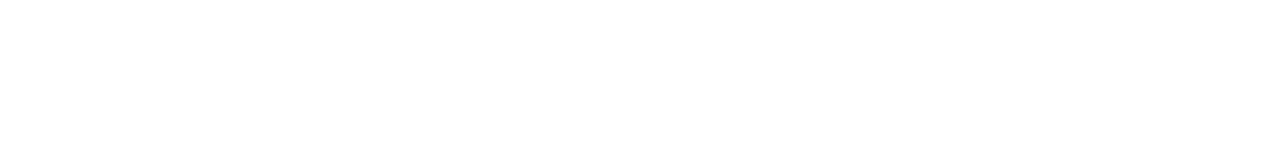
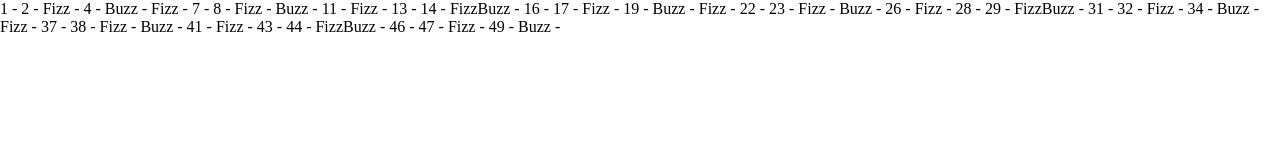
Before and after one commit to neshi00/js-fizzbuzzdom, a plain HTML site: page index.html in a window 1280 px wide. Drawn offline with Linux system fonts and the light colour scheme.

Commit message:
milestone 2

```diff
--- a/index.html
+++ b/index.html
@@ -10,7 +10,16 @@
 </head>
 <body>
 
-    <div class="container"></div>
+    <div class="macro-container">
+
+        <div class="container-boxes">
+            <div class="box"></div>
+
+        </div>
+
+
+
+    </div>
 
     <script src="./js/script.js"></script>
 </body>
--- a/js/script.js
+++ b/js/script.js
@@ -24,8 +24,25 @@ for (let i = 1; i <= 50; i++) {
     }
 }
 
-/*
-MILESTONE 2
-Dato un container nel DOM,
-appendi un elemento html con il numero o la stringa corretta.
-*/
+
+// MILESTONE 2
+
+// mi aggancio alla classe HTML container-boxes
+const containerBoxes = document.querySelector('.container-boxes');
+
+for (let i = 1; i <= 50; i++) {
+    if (i % 3 === 0 && i % 5 === 0 ) {
+        // a condizione verificata, eseguo comando => FizzBuzz
+        // nel container HTML identificato in precedenza => .container-boxes
+        containerBoxes.innerHTML += `<span>${'FizzBuzz'} ${'-'}</span> `;
+    }
+    else if (i % 5 === 0 ) {
+        containerBoxes.innerHTML += `<span>${'Buzz'} ${'-'}</span> `;
+    }
+    else if (i % 3 === 0 ) {
+        containerBoxes.innerHTML += `<span>${'Fizz'} ${'-'}</span> `;
+    }
+    else {
+        containerBoxes.innerHTML += `<span>${i} ${'-'}</span> `
+    }
+}
```
